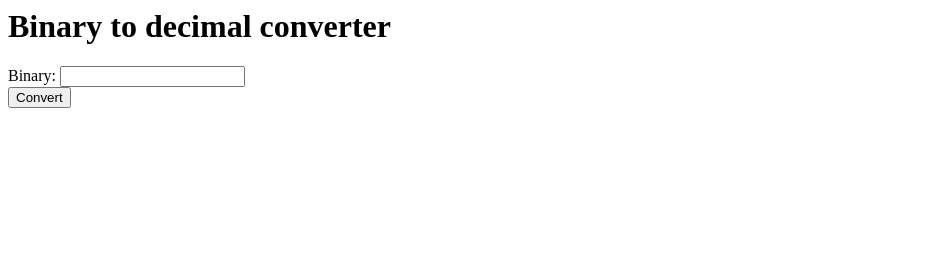
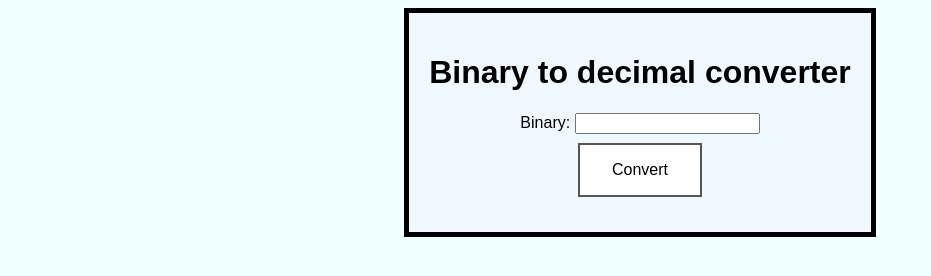
Before and after one commit to hakjelseth/BinaryConverter, a plain HTML site: page index.html in a window 1280 px wide. Shown: the whole page, without its empty margins (0-931 px from the left). Drawn offline with Linux system fonts and the light colour scheme.

Commit message:
Changed css

```diff
--- /dev/null
+++ b/index.css
@@ -0,0 +1,39 @@
+div{
+    text-align: center;
+    width: max-content;
+    padding: 20px;
+    background-color: aliceblue;
+    border: 5px solid #000000;
+    margin: auto;
+}
+
+body{
+    font-family: Arial;
+
+    background-color: azure;
+}
+
+h1{
+    font-family: Arial;
+}
+
+#butt1{
+    position: relative;
+    font-family: Arial;
+    top: 5px;
+    background-color: white;
+    color: black;
+    border: 2px solid #555555;
+    padding: 16px 32px;
+    text-align: center;
+    text-decoration: none;
+    display: inline-block;
+    font-size: 16px;
+    margin: 4px 2px;
+    transition-duration: 0.4s;
+    cursor: pointer;
+}
+#butt1:hover {
+    background-color: #555555;
+    color: white;
+}
--- a/index.html
+++ b/index.html
@@ -3,16 +3,19 @@
 <head>
     <title>Binary converter</title>
     <script src="funksjoner.js"></script>
+    <link rel="stylesheet" type="text/css" href="index.css">
 </head>
 <body>
+<div id="container">
+    <h1>Binary to decimal converter</h1>
+    <form>
+        Binary: <input type="number" id="binaert" name="binaert"/><br/>
+        <input type="button" id="butt1" onclick="bin2dec()" value="Convert"/>
+    </form>
 
-<h1>Binary to decimal converter</h1>
-<form>
-    Binary: <input type="number" id="binaert" name="binaert"/><br/>
-    <input type="button" onclick="bin2dec()" value="Convert"/>
-</form>
+    <p id="resultat"></p>
+</div>
 
-<p id="resultat"></p>
 
 
 </body>
```
